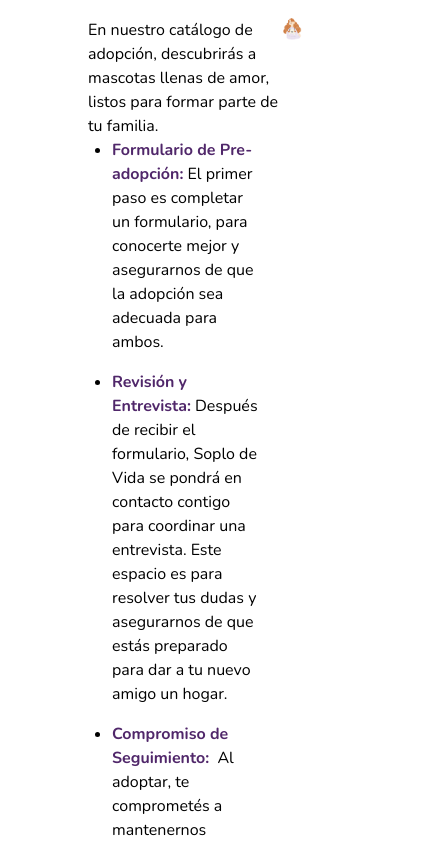
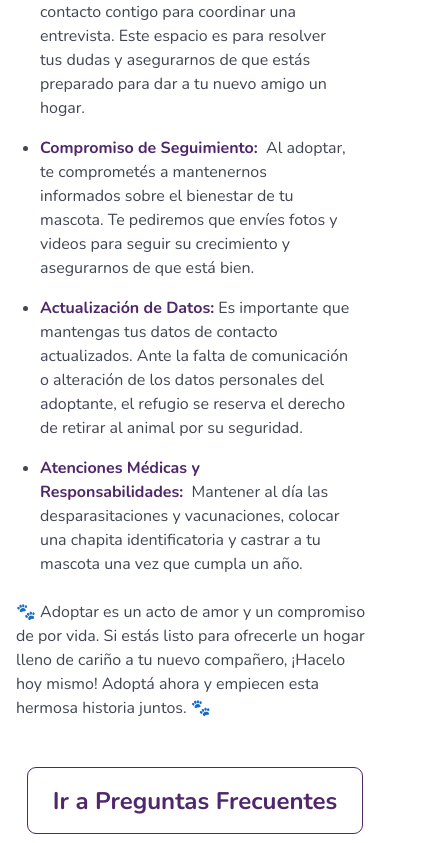
Before and after one commit to martin-tercero1/soplo-de-vida, a Next.js app: page / in a window 390 px wide. Shown: the part 3141-3984 px from the top of the page, 422 px wide, since content can reach past the window. Built offline with nearby package versions, Linux system fonts and the light colour scheme.

Commit message:
mobile version

```diff
--- a/src/components/shared/Requirements/Requirements.jsx
+++ b/src/components/shared/Requirements/Requirements.jsx
@@ -4,11 +4,11 @@ import { Button } from "@/components/shared/Button";
 export default function Requirements() {
   return (
     <>
-      <div className="m-8">
-        <h2 className="desktop:text-2xl text-grey font-bold mb-2">
+      <div className="desktop:m-8 mobile:m-2">
+        <h2 className="desktop:text-2xl mobile:text-xl text-grey font-bold mb-2 ">
           Requisitos de Adopción
         </h2>
-        <p className=" desktop:text-base desktop:text-grey desktop:font-normal">
+        <p className=" desktop:text-base text-grey font-normal">
           Adoptar es un acto de amor y compromiso que transforma vidas, tanto la
           de tu nuevo compañero como la tuya. Al elegir adoptar, no solo le das
           un hogar a un ser lleno de cariño, sino que también asumes la
@@ -20,21 +20,21 @@ export default function Requirements() {
           mascotas llenas de amor, listos para formar parte de tu familia.
         </p>
 
-        <div className="flex flex-row justify-center w-[100%] mt-1">
+        <div className="flex desktop:flex-row mobile:flex-col justify-center w-[100%]">
           <div className="">
-            <p className=" desktop:text-base desktop:text-grey desktop:font-normal">
+            <p className=" desktop:text-base text-grey font-normal my-1">
               En nuestro catálogo de adopción, descubrirás a mascotas llenas de
               amor, listos para formar parte de tu familia.
             </p>
             <ul className="list-disc mx-3 space-y-2">
-              <li className=" desktop:text-base desktop:text-grey desktop:font-normal">
+              <li className=" desktop:text-base text-grey font-normal">
                 <span className="font-bold text-primary">
                   Formulario de Pre-adopción:
                 </span>
                 &nbsp;El primer paso es completar un formulario, para conocerte
                 mejor y asegurarnos de que la adopción sea adecuada para ambos.
               </li>
-              <li className=" desktop:text-base desktop:text-grey desktop:font-normal">
+              <li className=" desktop:text-base text-grey font-normal">
                 <span className="font-bold text-primary">
                   Revisión y Entrevista:
                 </span>
@@ -43,7 +43,7 @@ export default function Requirements() {
                 es para resolver tus dudas y asegurarnos de que estás preparado
                 para dar a tu nuevo amigo un hogar.
               </li>
-              <li className=" desktop:text-base desktop:text-grey desktop:font-normal">
+              <li className=" desktop:text-base text-grey font-normal">
                 <span className="font-bold text-primary">
                   Compromiso de Seguimiento:
                 </span>
@@ -52,7 +52,7 @@ export default function Requirements() {
                 videos para seguir su crecimiento y asegurarnos de que está
                 bien.
               </li>
-              <li className=" desktop:text-base desktop:text-grey desktop:font-normal">
+              <li className=" desktop:text-base text-grey font-normal">
                 <span className="font-bold text-primary">
                   Actualización de Datos:
                 </span>
@@ -61,7 +61,7 @@ export default function Requirements() {
                 datos personales del adoptante, el refugio se reserva el derecho
                 de retirar al animal por su seguridad.
               </li>
-              <li className=" desktop:text-base desktop:text-grey desktop:font-normal">
+              <li className=" desktop:text-base text-grey font-normal">
                 <span className="font-bold text-primary">
                   Atenciones Médicas y Responsabilidades:
                 </span>
@@ -70,24 +70,23 @@ export default function Requirements() {
                 vez que cumpla un año.
               </li>
             </ul>
-            <p className="mt-1">
+            <p className="desktop:mt-1 mobile:my-3 desktop:text-base text-grey font-normal">
               🐾 Adoptar es un acto de amor y un compromiso de por vida. Si
               estás listo para ofrecerle un hogar lleno de cariño a tu nuevo
               compañero, ¡Hacelo hoy mismo! Adoptá ahora y empiecen esta hermosa
               historia juntos. 🐾
             </p>
           </div>
-          <div>
+          <div className="w-[500px] h-auto relative">
             <Image
               className=""
-              width={468}
-              height={483}
+              fill={true}
               src="/shared/requirements.png"
               alt="Equipo de soplo de vida"
             />
           </div>
         </div>
-        <div className="my-3">
+        <div className="my-3 flex mobile:justify-center desktop:justify-start">
           <Button
             text="Ir a Preguntas Frecuentes"
             variant="secondary"
```
